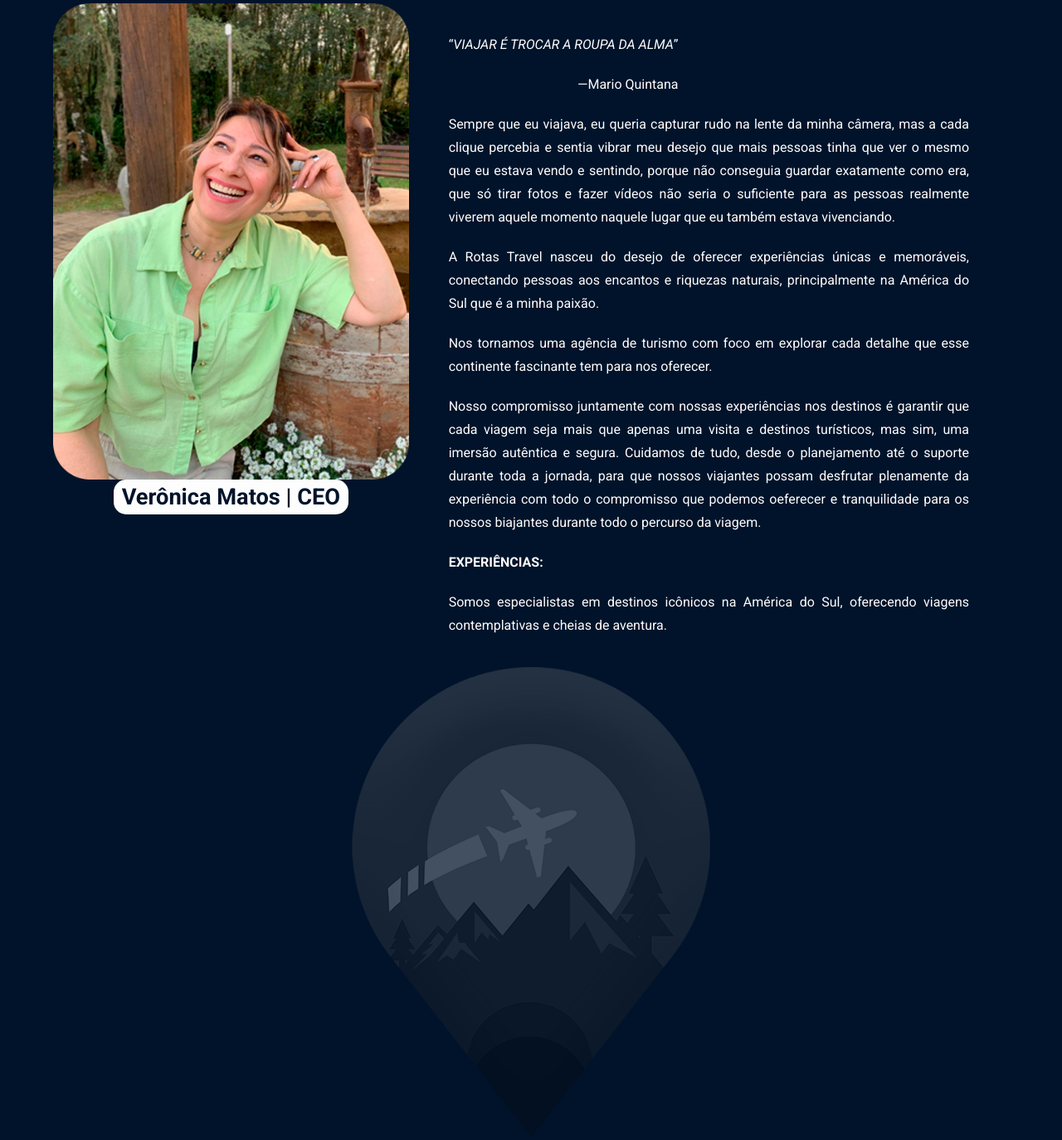
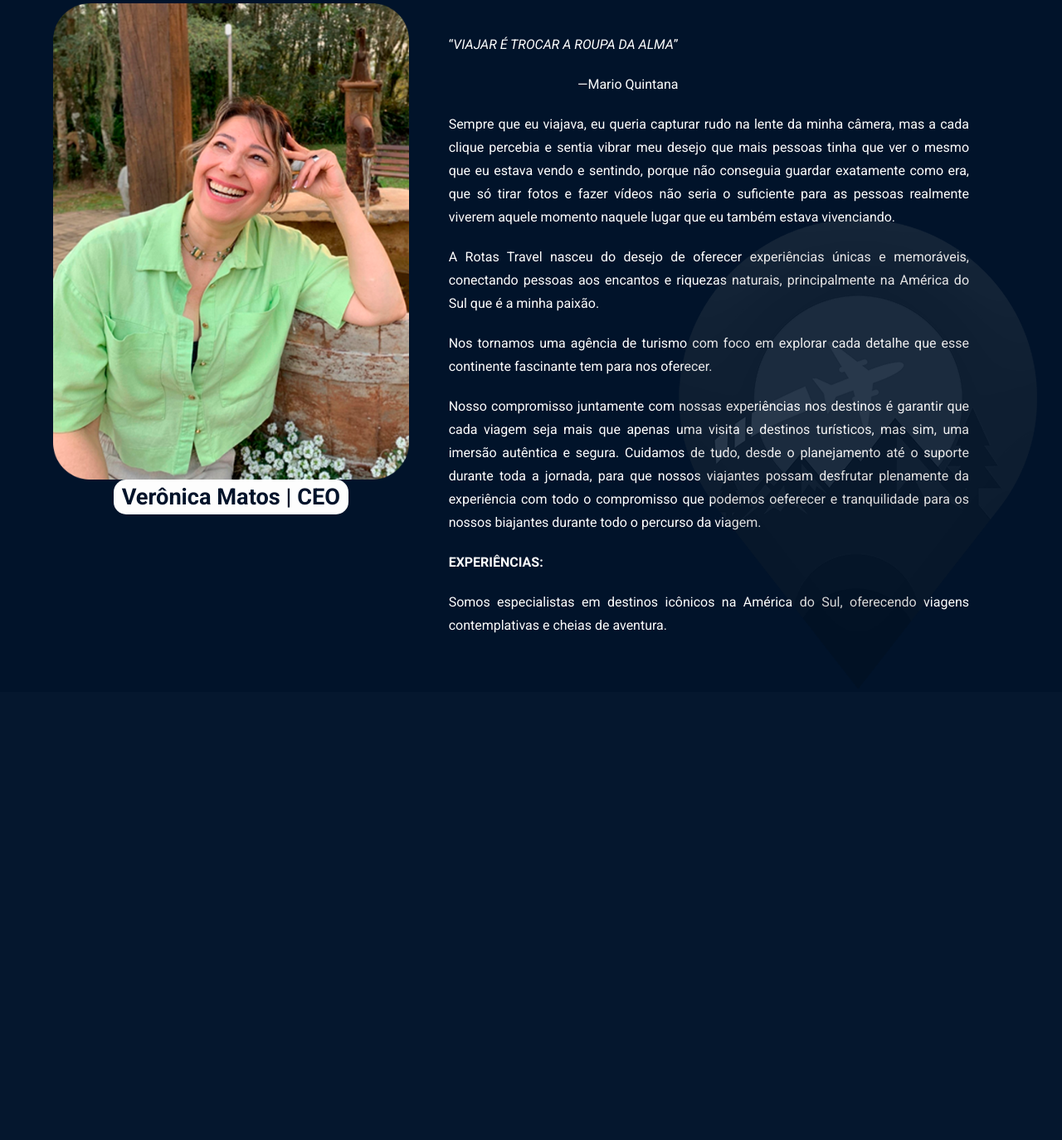
Before and after one commit to otiagosantos/rotastravel-landingpage, a PHP site: page / in a window 1280 px wide. Shown: the part 2000-3374 px from the top of the page at 83% size. After the commit the page ends 2763 px from the top, so only its background shows below. Run offline with PHP 8.4, Linux system fonts and the light colour scheme.

Commit message:
update historia - finish style.

```diff
--- a/styles/historia.css
+++ b/styles/historia.css
@@ -3,6 +3,9 @@
     flex-direction: column;
     align-items: center;
 
+    position: relative;
+
+    padding-bottom: 30px;
 
 }
 
@@ -71,7 +74,6 @@
 }
 #historia_right-side-content span {
 }
-
 #historia_experiencias-list {
     margin-top: 20px;
 }
@@ -79,3 +81,12 @@
     margin: 10px 0;
     font-weight: bold;
 }
+
+#historia_bg {
+    position: absolute;
+    bottom: 0;
+    right: 30px;
+}
+#historia_bg img {
+    filter: opacity(0.6);
+}
```
